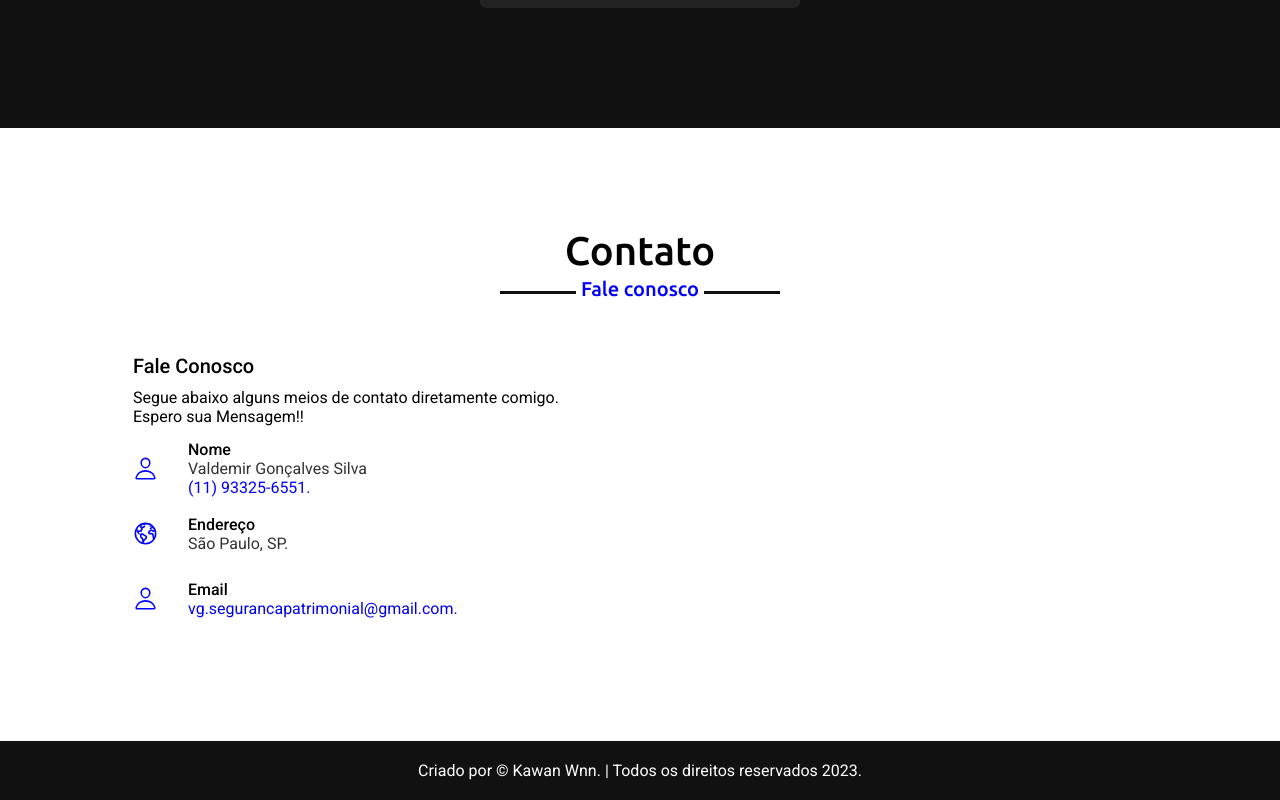
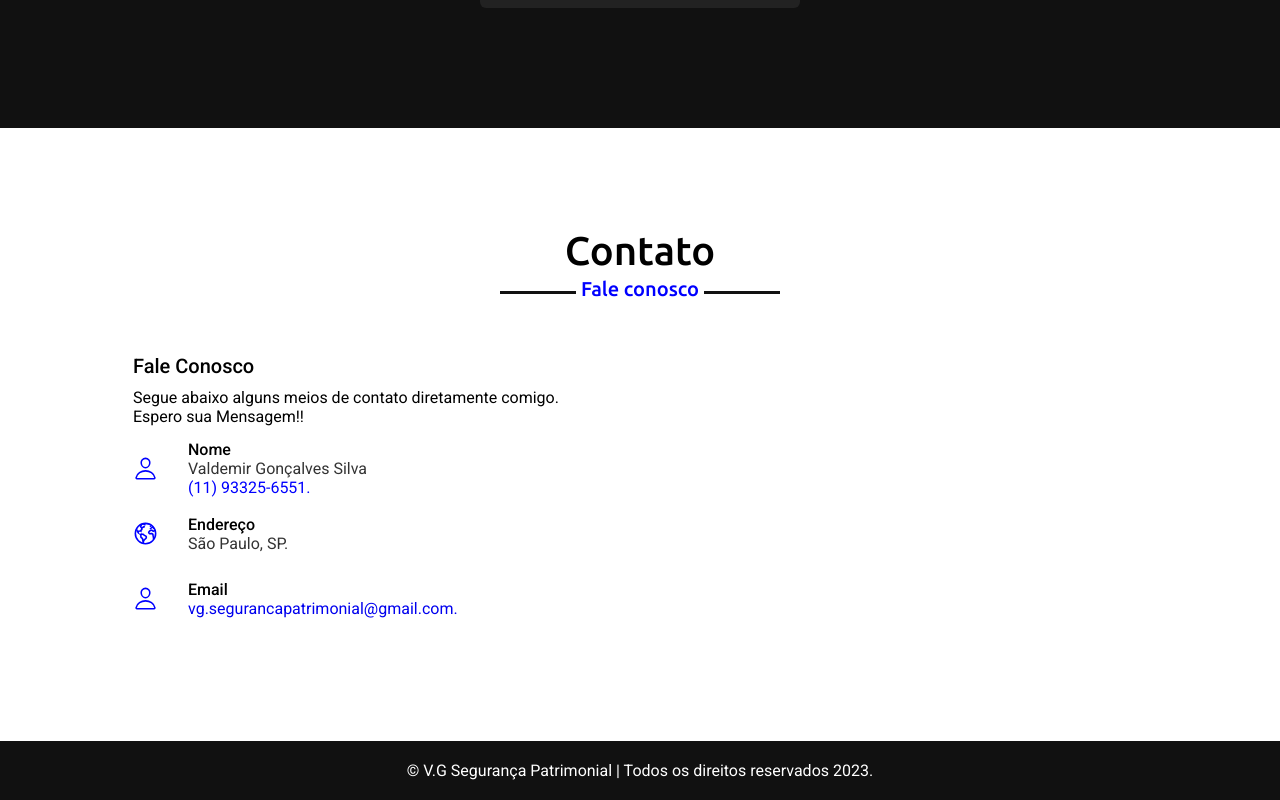
Before and after one commit to kawanwagnner/v-g-seguranca, a plain HTML site: page index.html in a window 1280 px wide. Shown: the part 3437-4237 px from the top of the page. Drawn offline with nearby package versions, Linux system fonts and the light colour scheme.

```diff
--- a/index.html
+++ b/index.html
@@ -226,7 +226,7 @@
 
     <!--sessão  footer-->
     <footer>
-        <span>Criado por &copy; <a href="https://github.com/kawanwagnner" target="_blank">Kawan Wnn.</a> | Todos os direitos
+        <span>&copy; V.G Segurança Patrimonial | Todos os direitos
             reservados
             2023.</span>
     </footer>
```
